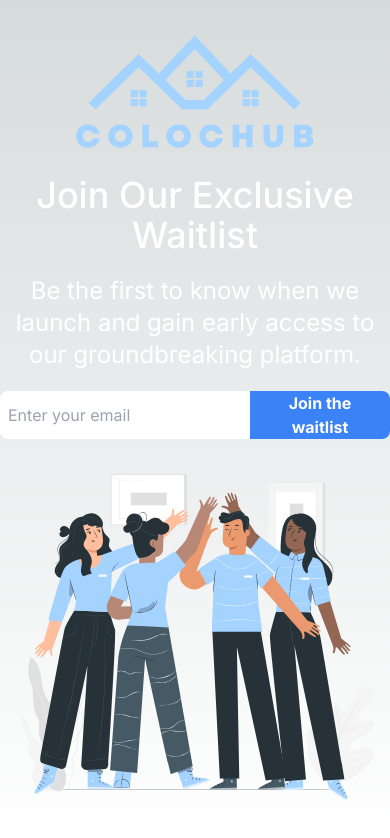
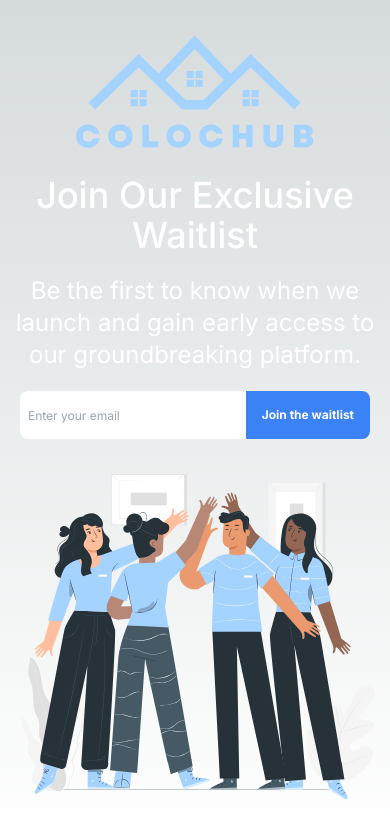
Before and after one commit to John4E656F/colochub-waitlist, a Next.js app: page /en in a window 390 px wide. Shown: the top 838 px of the page. Built offline with nearby package versions, Linux system fonts and the light colour scheme.

Commit message:
Fixed Translation

```diff
--- a/app/[locale]/page.tsx
+++ b/app/[locale]/page.tsx
@@ -57,16 +57,16 @@ export default function Home() {
           <h1 className='text-4xl text-center lg:text-5xl font-medium'>{t('home.title')}</h1>
         </div>
         <p className='text-center text-2xl'>{t('home.description')}</p>
-        <div className='w-full'>
+        <div className='w-full px-5 sm:p-0'>
           <form onSubmit={handleSubmit(onSubmit)} className='flex items-center'>
             <input
               {...register('email')}
               type='email'
               placeholder={t('home.email')}
               required
-              className='flex-grow text-black p-2 rounded-l-lg h-12'
+              className='flex-grow text-black p-2 rounded-l-lg h-12 text-xs sm:text-sm'
             />
-            <button type='submit' className='px-4 bg-blue-500 hover:bg-blue-300 text-white font-bold rounded-r-lg h-12'>
+            <button type='submit' className='px-4 bg-blue-500 hover:bg-blue-300 text-white font-bold rounded-r-lg h-12 text-xs sm:text-sm'>
               {t('home.button')}
             </button>
           </form>
--- a/translation/fr.json
+++ b/translation/fr.json
@@ -4,7 +4,7 @@
       "metadataDescription": "Mettre en relation des personnes partageant le même état d'esprit!",
       "title": "Rejoignez notre liste d'attente exclusive",
       "description": "Soyez le premier à être informé de notre lancement et bénéficiez d'un accès anticipé à notre plateforme révolutionnaire.",
-      "email": "Saisissez votre adresse e-mail",
+      "email": "Saisissez votre e-mail",
       "button": "Rejoindre la liste d'attente",
       "emailAlreadyExist": "Cet email est déjà sur la liste d'attente.",
       "emailSuccess": "Email ajouté à la liste d'attente!",
```
